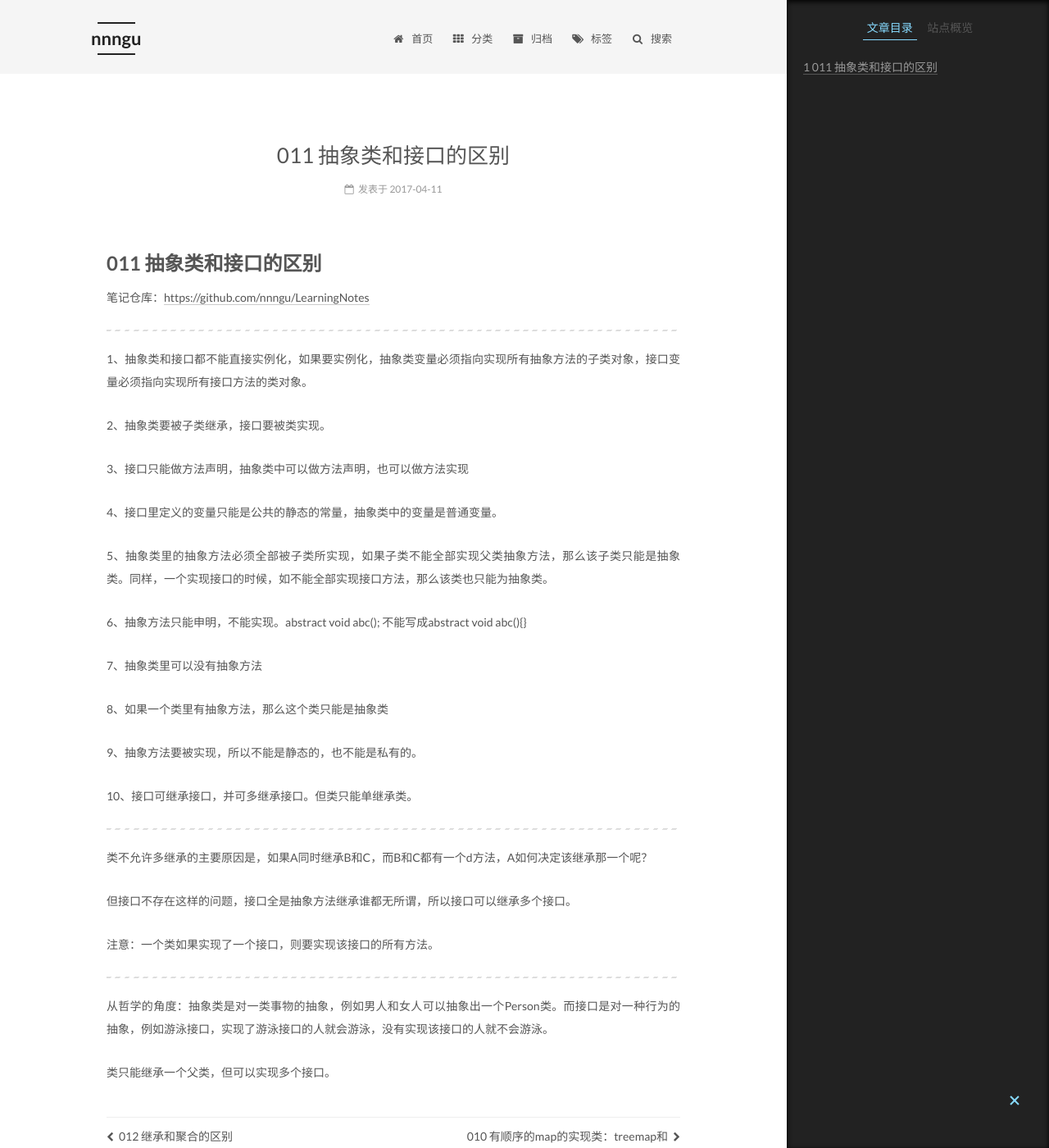
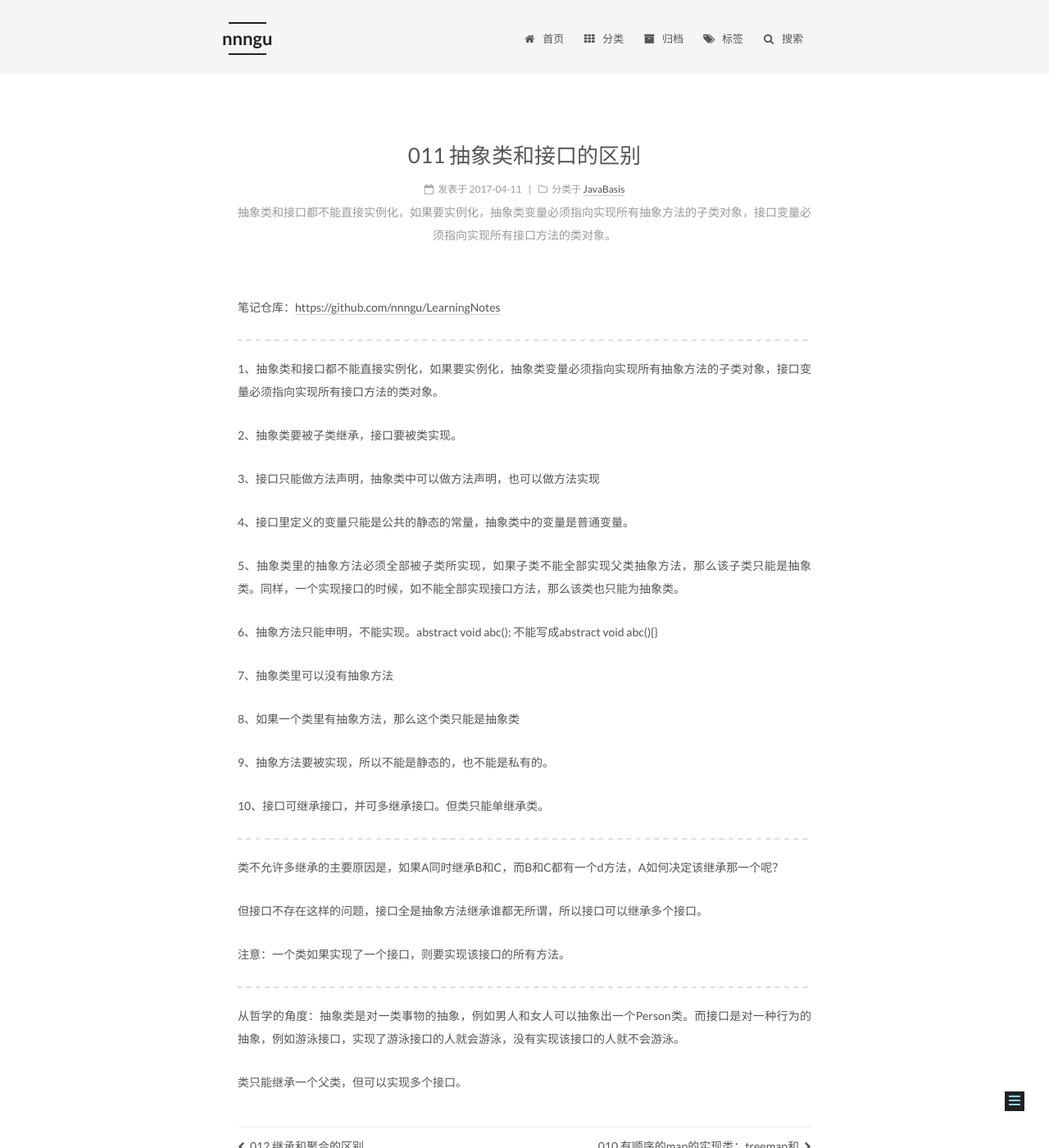
Before and after one commit to nnngu/LearningNotes, a Jekyll site: the page built from _posts/2017-04-11-011 抽象类和接口的区别.md, in a window 1280 px wide and 1400 px high. Shown: the whole window at 82% size. Built offline with Jekyll 4.4.1, drawn with Linux system fonts in a browser that asks for light colours.

Commit message:
修改文件: _posts/2017-04-11-011 抽象类和接口的区别.md

```diff
--- a/_posts/2017-04-11-011 抽象类和接口的区别.md
+++ b/_posts/2017-04-11-011 抽象类和接口的区别.md
@@ -1,4 +1,7 @@
-# 011 抽象类和接口的区别
+---
+categories: JavaBasis
+description: 抽象类和接口都不能直接实例化，如果要实例化，抽象类变量必须指向实现所有抽象方法的子类对象，接口变量必须指向实现所有接口方法的类对象。
+---
 
 笔记仓库：[https://github.com/nnngu/LearningNotes](https://github.com/nnngu/LearningNotes)
 
```
